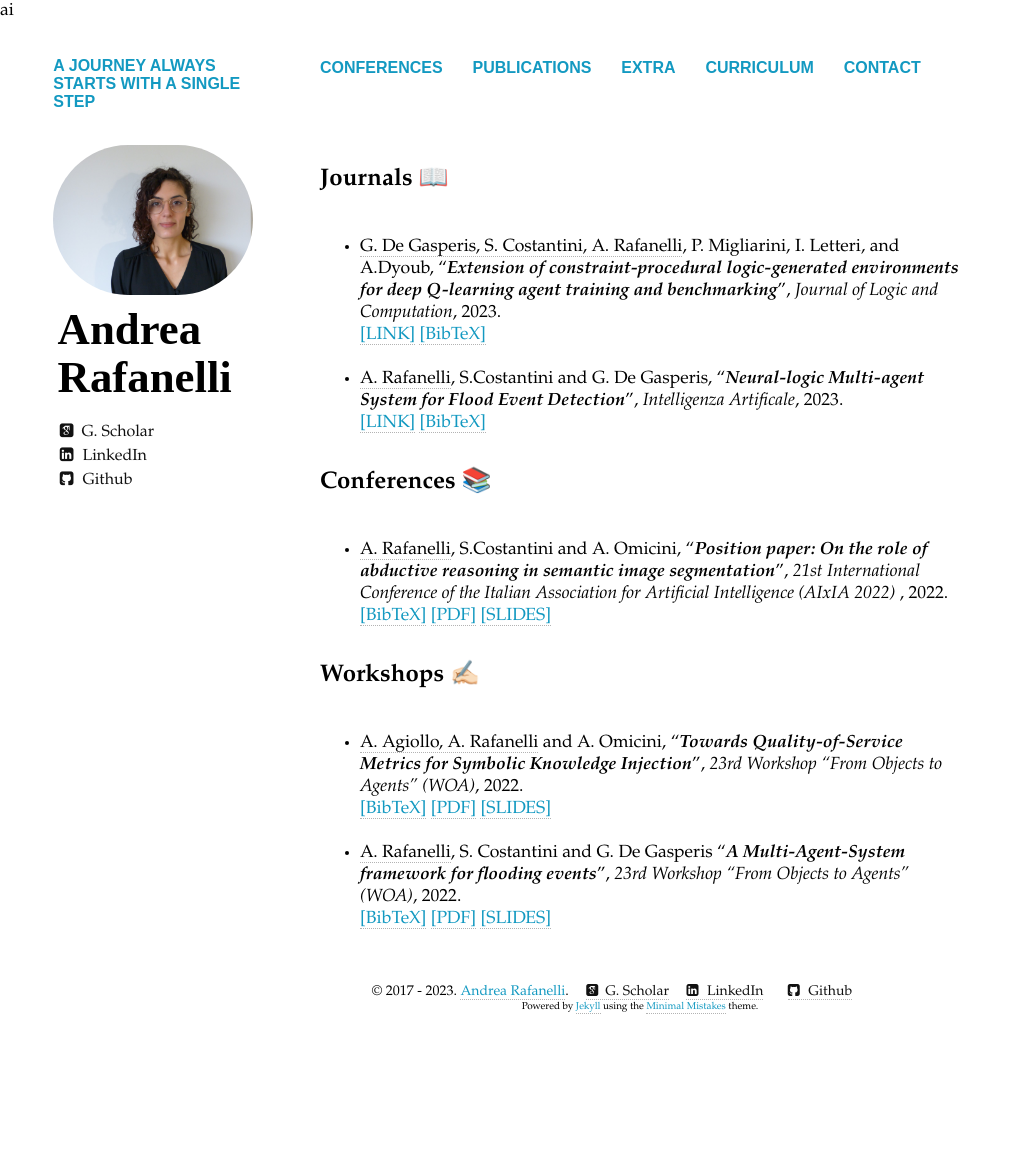
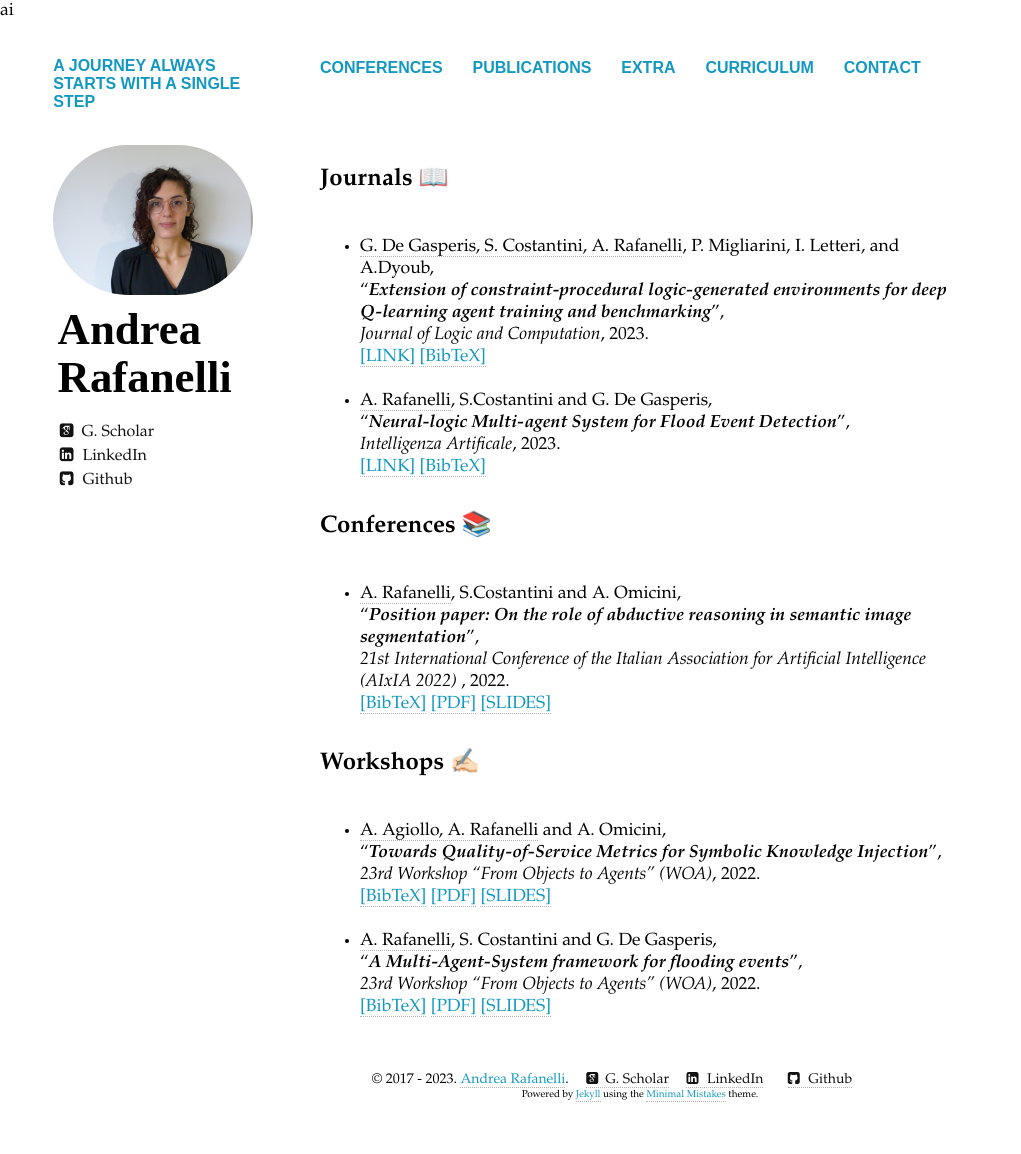
Before and after one commit to aaaaands/andreeea.github.io, a Jekyll site: the page built from publications.md, in a window 1280 px wide. Shown: the whole page, without its empty margins (0-1021 px from the left). Built offline with Jekyll 4.4.1, drawn with Linux system fonts in a browser that asks for light colours; nearby versions of some CDN libraries; before the commit the page ends 1066 px from its top, so only the background shows below that.

Commit message:
Update publications.html

```diff
--- a/_layouts/publications.html
+++ b/_layouts/publications.html
@@ -85,10 +85,10 @@ div.bibtex pre { font-size: 75%; overflow: auto;  width: 100%; padding: 0em 0em;
 	   	    <br>
 <ul class="biblist" style="margin-top:-2px;">
 
-		<!-- Item: rafanelliWOA22 -->
+		<!-- Item: rafanelliIA23 -->
 	<li >
-	<span class="authorme">G. De Gasperis, S. Costantini, A. Rafanelli</span>, P. Migliarini, I. Letteri, and A.Dyoub,
-	&ldquo;<b><em>Extension of constraint-procedural logic-generated environments for deep Q-learning agent training and benchmarking</em></b>&rdquo;,
+	<span class="authorme">G. De Gasperis, S. Costantini, A. Rafanelli</span>, P. Migliarini, I. Letteri, and A.Dyoub, <br>
+	&ldquo;<b><em>Extension of constraint-procedural logic-generated environments for deep Q-learning agent training and benchmarking</em></b>&rdquo;, <br>
 	<i>Journal of Logic and Computation</i>, 2023.
 	<br>
 	<a href="https://academic.oup.com/logcom/advance-article/doi/10.1093/logcom/exad032/7190756?login=true">[LINK]</a>
@@ -117,20 +117,28 @@ div.bibtex pre { font-size: 75%; overflow: auto;  width: 100%; padding: 0em 0em;
 
 	<!-- Item: rafanelliAI23 -->
 	<li >
-	<span class="authorme">A. Rafanelli</span>, S.Costantini and G. De Gasperis,
-	&ldquo;<b><em>Neural-logic Multi-agent System for Flood Event Detection</em></b>&rdquo;,
+	<span class="authorme">A. Rafanelli</span>, S.Costantini and G. De Gasperis, <br>
+	&ldquo;<b><em>Neural-logic Multi-agent System for Flood Event Detection</em></b>&rdquo;, <br>
 	<i>Intelligenza Artificale</i>, 2023.
 	<br>
 	<a href="https://content.iospress.com/articles/intelligenza-artificiale/ia230004">[LINK]</a>
 	<a href="javascript:toggleBibtex('rafanelliIA23')">[BibTeX]</a>
 	<div id="bib_rafanelliIA23" class="bibtex noshow">
 	<pre>
-	@article{IA2023,
-	author = {Rafanelli, Andrea and Costantini, Stefania and De Gasperis, Giovanni},
-	booktitle = {Intelligenza Artificiale},
-	pages = {19–35}
-	title = {Neural-logic Multi-agent System for Flood Event Detection}
-	}
+	@article{10.3233/IA-230004,
+	    author = {Rafanelli, Andrea and Costantini, Stefania and De Gasperis, Giovanni},
+	    title = "{Neural-logic Multi-agent System for Flood Event Detection}",
+	    booktitle = {Intelligenza Artificiale},
+	    publisher = {IOS Press},
+	    year = {2023},
+	    vol = {17},
+	    pages = {19-35}
+	    abstract ={This paper shows the capabilities offered by an integrated neural-logic multi-agent system (MAS). Our case study encompasses logical agents and a deep learning (DL) component, to devise a system specialised in monitoring flood events for civil protection purposes. More precisely, we describe a prototypical framework consisting of a set of intelligent agents, which perform various tasks and communicate with each other to efficiently generate alerts during flood crisis events. Alerts are only delivered when at least two separates sources agree on an event on the same zone, i.e. aerial images and severe weather reports. Images are segmented by a neural network trained over eight classes of topographical entities. The resulting mask is analysed by a Logic Image Descriptor (LID) which then submit the perception to a logical agent.,}
+	    issn = {2211-0097},
+	    doi = {10.3233/IA-230004},
+	    url = {https://doi.org/10.3233/IA-230004},
+}
+
 	</li>
 	<br>
 	    </ul>
@@ -139,8 +147,8 @@ div.bibtex pre { font-size: 75%; overflow: auto;  width: 100%; padding: 0em 0em;
 <ul class="biblist" style="margin-top:-2px;">
 	<!-- Item: rafanelliAixia22 -->
 	<li >
-	<span class="authorme">A. Rafanelli</span>, S.Costantini and A. Omicini,
-	&ldquo;<b><em>Position paper: On the role of abductive reasoning in semantic image segmentation</em></b>&rdquo;,
+	<span class="authorme">A. Rafanelli</span>, S.Costantini and A. Omicini, <br>
+	&ldquo;<b><em>Position paper: On the role of abductive reasoning in semantic image segmentation</em></b>&rdquo;, <br>
 	<i>21st International Conference of the Italian Association for Artificial Intelligence (AIxIA 2022) </i>, 2022.
 	<br>
 	<a href="javascript:toggleBibtex('rafanelliAixia22')">[BibTeX]</a>
@@ -167,8 +175,8 @@ div.bibtex pre { font-size: 75%; overflow: auto;  width: 100%; padding: 0em 0em;
 <ul class="biblist" style="margin-top:-2px;">
 	<!-- Item: rafanelliWOA22 -->
 	<li >
-	<span class="authorme">A. Agiollo, A. Rafanelli</span> and A. Omicini,
-	&ldquo;<b><em>Towards Quality-of-Service Metrics for Symbolic Knowledge Injection</em></b>&rdquo;,
+	<span class="authorme">A. Agiollo, A. Rafanelli</span> and A. Omicini, <br>
+	&ldquo;<b><em>Towards Quality-of-Service Metrics for Symbolic Knowledge Injection</em></b>&rdquo;, <br>
 	<i>23rd Workshop “From Objects to Agents” (WOA)</i>, 2022.
 	<br>
 	<a href="javascript:toggleBibtex('rafanelliWOA22')">[BibTeX]</a>
@@ -202,8 +210,8 @@ div.bibtex pre { font-size: 75%; overflow: auto;  width: 100%; padding: 0em 0em;
 	<br>
 	<!-- Item: rafanelliWOA22.2 -->
 	<li >
-	<span class="authorme">A. Rafanelli</span>, S. Costantini and G. De Gasperis
-	&ldquo;<b><em>A Multi-Agent-System framework for flooding events</em></b>&rdquo;,
+	<span class="authorme">A. Rafanelli</span>, S. Costantini and G. De Gasperis, <br>
+	&ldquo;<b><em>A Multi-Agent-System framework for flooding events</em></b>&rdquo;, <br>
 	<i>23rd Workshop “From Objects to Agents” (WOA)</i>, 2022.
 	<br>
 	<a href="javascript:toggleBibtex('rafanelliWOA22.2')">[BibTeX]</a>
```
